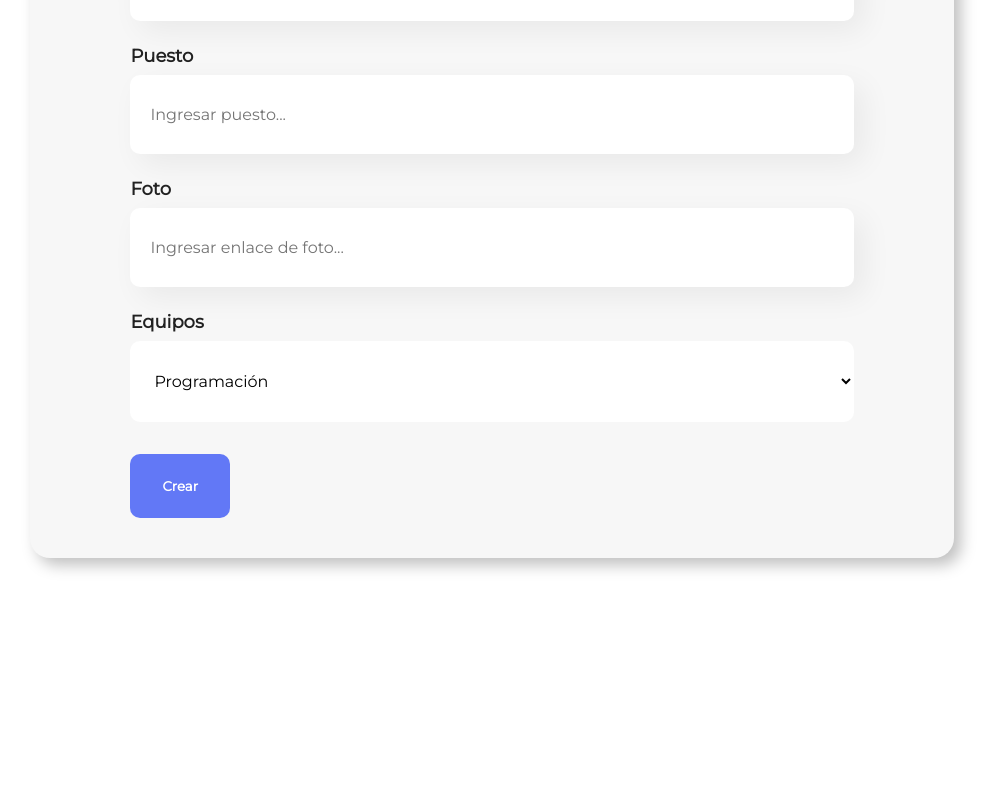
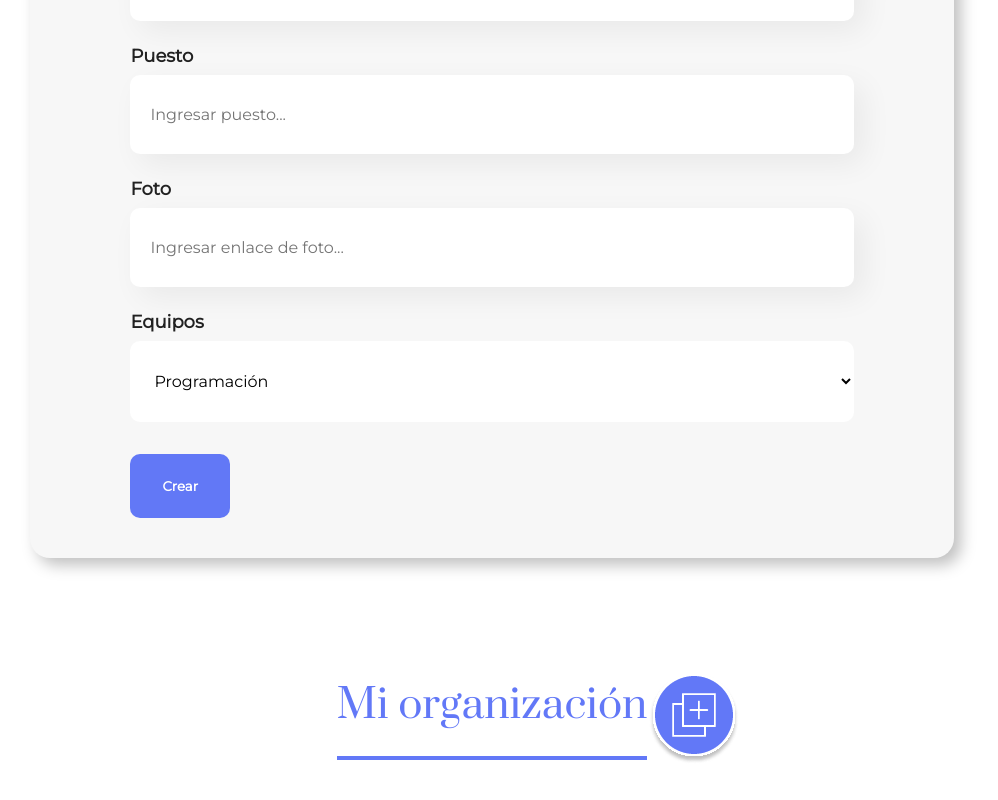
Before and after one commit to lifm9816/org, a React (Create React App) app: page / in a window 1280 px wide. Shown: the part 773-1573 px from the top of the page, without its empty margins (148-1146 px from the left). Before the commit the page ends 1411 px from the top, so only its background shows below. Built offline with nearby package versions, Linux system fonts and the light colour scheme.

Commit message:
Creación de carpeta y archivos .js y css 'MiOrg', en el cual se agregan el título para mostrar el personal de la organización y el botón para ocultar o mostrar el formulario para crear un nuevo usuario

```diff
--- a/src/App.js
+++ b/src/App.js
@@ -1,12 +1,14 @@
 import './App.css';
 import Header from "./components/Header/Header.js"
 import Formulario from "./components/Formulario/Formulario.js"
+import MiOrg from "./components/MiOrg"
 
 function App() {
   return (
     <div>
       <Header/>
       <Formulario/>
+      <MiOrg/>
     </div>
   );
 }
--- /dev/null
+++ b/src/components/MiOrg/MiOrg.css
@@ -0,0 +1,23 @@
+.orgSection
+{
+    width: 100%;
+    display: flex;
+    justify-content: center;
+    align-items: center;
+}
+
+.title
+{
+    color: #6278F7;
+    font-size: 40px;
+    font-weight: 400;
+    padding-bottom: 24px;
+    border-bottom: 4px solid #6278F7;
+}
+
+.orgSection img
+{
+    position: absolute;
+    right: 30%;
+    cursor: pointer;
+}
--- /dev/null
+++ b/src/components/MiOrg/index.js
@@ -0,0 +1,11 @@
+import "./MiOrg.css"
+
+const MiOrg = () =>
+{
+    return <section className = "orgSection">
+        <h3 className = "title">Mi organización</h3>
+        <img src ="/img/boton_add.png" alt = "add" />
+    </section>
+}
+
+export default MiOrg
```
